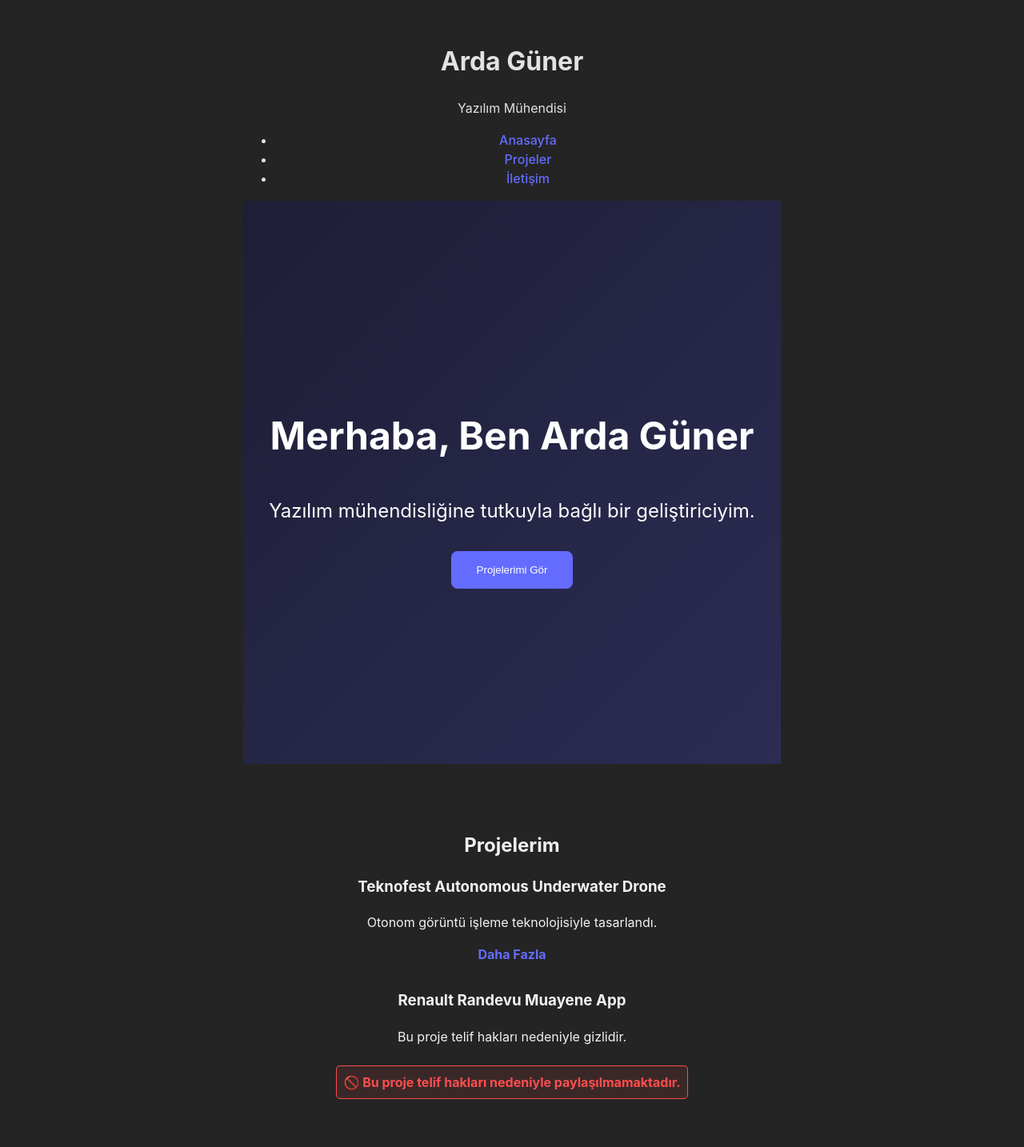
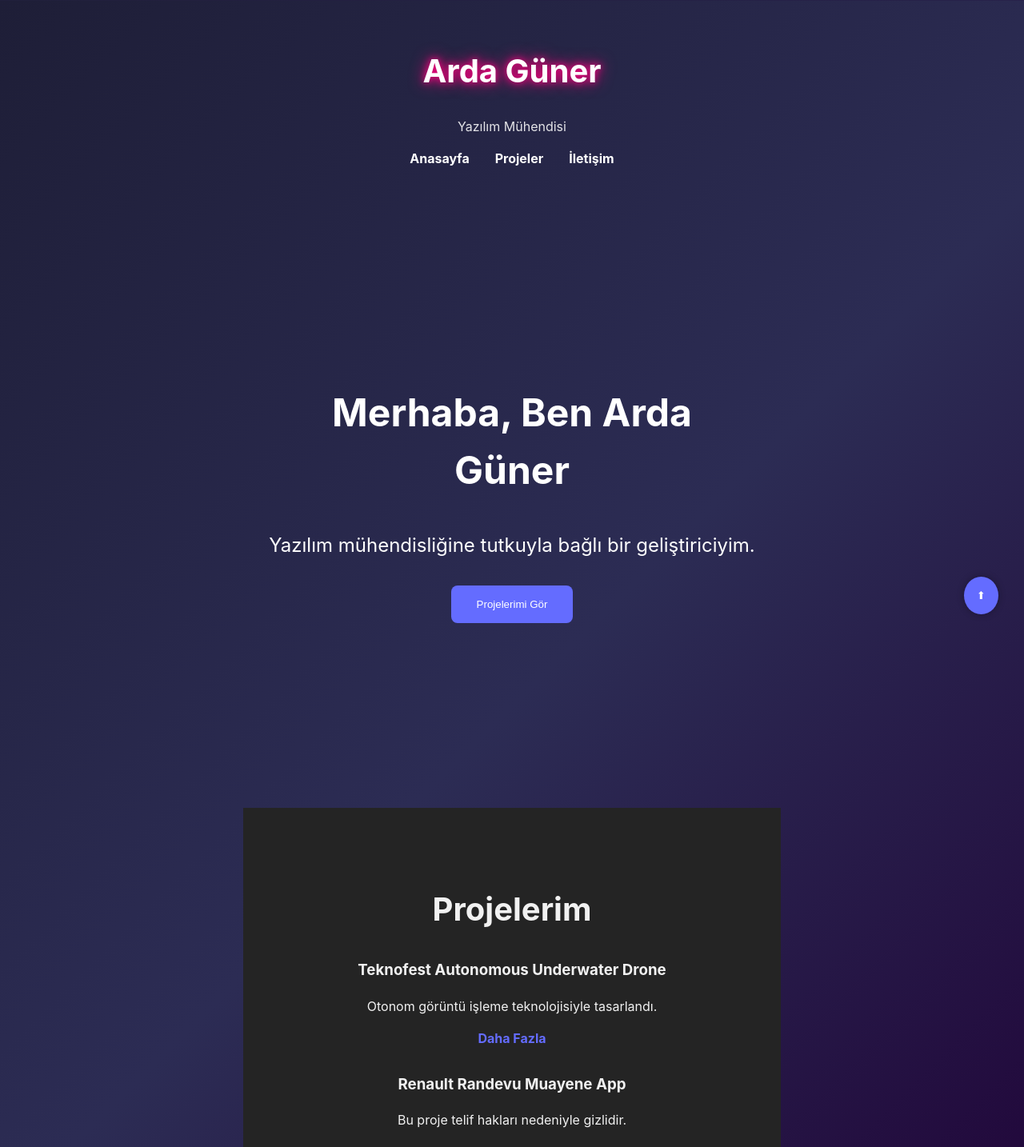
Before and after one commit to Ardeko/ardaguner.com, a React (Vite) app in the folder ardo/: page / in a window 1280 px wide. Shown: the top 1434 px of the page at 80% size. Built offline with nearby package versions, Linux system fonts and the light colour scheme.

Commit message:
mainframe update

```diff
--- a/ardo/index.html
+++ b/ardo/index.html
@@ -9,5 +9,10 @@
   <body>
     <div id="root"></div>
     <script type="module" src="/src/main.jsx"></script>
+
+
+    <button class="return-button" onclick="window.scrollTo({ top: 0, behavior: 'smooth' });">
+      ⬆
+    </button>
   </body>
 </html>
--- a/ardo/src/App.css
+++ b/ardo/src/App.css
@@ -1,6 +1,6 @@
 /* Root container */
 #root {
-  max-width: 1280px;
+  max-width: 100%;
   margin: 0 auto;
   padding: 2rem;
   text-align: center;
--- a/ardo/src/App.jsx
+++ b/ardo/src/App.jsx
@@ -81,7 +81,7 @@ function App() {
           <a href="https://github.com/SeIectra" target="_blank" rel="noopener noreferrer">
             GitHub
           </a>
-          <a href="https://linkedin.com" target="_blank" rel="noopener noreferrer">
+          <a href="https://www.linkedin.com/in/arda-g%C3%BCner/" target="_blank" rel="noopener noreferrer">
             LinkedIn
           </a>
         </div>
--- a/ardo/src/index.css
+++ b/ardo/src/index.css
@@ -12,39 +12,109 @@
   -moz-osx-font-smoothing: grayscale;
 }
 
-a {
-  font-weight: 500;
-  color: #646cff;
-  text-decoration: inherit;
-}
-
-a:hover {
-  color: #535bf2;
-}
-
 body {
   margin: 0;
   display: flex;
-  place-items: center;
-  min-width: 320px;
-  min-height: 100vh;
+  flex-direction: column;
+  align-items: center;
+  justify-content: center;
+  width: 100%;
+  height: 100%;
+  padding: 0;
+  box-sizing: border-box;
+  overflow: hidden;
+  background: linear-gradient(135deg, #1e1e37, #2c2c54, #1f0036);
+  animation: cyberpunk-bg-animation 10s infinite alternate;
 }
 
+@keyframes cyberpunk-bg-animation {
+  0% {
+    background-position: 0% 50%;
+  }
+  100% {
+    background-position: 100% 50%;
+  }
+}
+
+/* Geri Dönme Butonu */
+.return-button {
+  position: fixed;
+  bottom: 2rem;
+  right: 2rem;
+  background-color: #646cff;
+  color: #fff;
+  border: none;
+  padding: 1rem;
+  border-radius: 50%;
+  cursor: pointer;
+  transition: background-color 0.3s, transform 0.3s;
+  box-shadow: 0 0 10px rgba(0, 0, 0, 0.3);
+}
+
+.return-button:hover {
+  background-color: #535bf2;
+  transform: scale(1.1);
+}
+
+$1
+.header {
+  width: 100%;
+  text-align: center;
+  padding: 1.5rem 0;
+}
+
+.header h1 {
+  font-size: 2.5rem;
+  color: #fff;
+  transition: text-shadow 0.3s ease;
+  text-shadow: 0 0 10px #ff007f, 0 0 20px #ff007f;
+}
+
+.header h1:hover {
+  text-shadow: 0 0 20px #ff007f, 0 0 40px #ff007f, 0 0 60px #ff007f;
+}
+
+.header ul {
+  display: flex;
+  justify-content: center;
+  list-style: none;
+  padding: 0;
+  margin: 0;
+}
+
+.header ul li {
+  margin: 0 1rem;
+}
+
+.header ul li a {
+  color: #fff;
+  text-decoration: none;
+  font-weight: bold;
+}
+
+.header ul li a:hover {
+  color: #646cff;
+}
+
+/* Hero Section */
 .hero {
+  width: 100%;
+  height: 100vh;
   display: flex;
   flex-direction: column;
   justify-content: center;
   align-items: center;
-  height: 80vh;
-  background: linear-gradient(135deg, #1e1e37, #2c2c54);
   color: #fff;
   text-align: center;
   padding: 2rem;
+  box-sizing: border-box;
+  position: relative;
 }
 
 .hero h1 {
   font-size: 3rem;
   margin-bottom: 1rem;
+  max-width: 80%;
 }
 
 .hero p {
@@ -59,15 +129,49 @@ body {
   padding: 1rem 2rem;
   border-radius: 8px;
   cursor: pointer;
-  transition: background-color 0.3s;
+  transition: background-color 0.3s, transform 0.3s;
 }
 
 .hero button:hover {
   background-color: #535bf2;
+  transform: scale(1.05);
 }
 
-/* Telif hakkı mesajı için stil */
-.restricted {
+/* Projects Section */
+.projects-container {
+  width: 100%;
+  max-width: 1200px;
+  padding: 4rem 2rem;
+  text-align: center;
+  color: #f1f1f1;
+  box-sizing: border-box;
+}
+
+.projects-container h2 {
+  font-size: 2.5rem;
+  margin-bottom: 2rem;
+}
+
+.projects-container ul {
+  list-style: none;
+  padding: 0;
+}
+
+.projects-container li {
+  margin-bottom: 2.5rem;
+}
+
+.projects-container a {
+  color: #646cff;
+  text-decoration: none;
+  font-weight: bold;
+}
+
+.projects-container a:hover {
+  color: #535bf2;
+}
+
+.projects-container .restricted {
   color: #ff4d4f;
   font-weight: bold;
   margin-top: 0.5rem;
@@ -77,4 +181,47 @@ body {
   border-radius: 5px;
   display: inline-block;
   text-align: center;
+  max-width: 90%;
 }
+
+/* Footer */
+.footer { width: 100%; padding: 2rem 0; text-align: center; }
+.footer .social-links a.linkedin:before { content: '.footer {
+  width: 100%;
+  padding: 2rem 0;
+  text-align: center;F5E0'; margin-right: 5px !important;
+  background: #1e1e37;
+  color: #fff;
+  font-size: 0.9rem;
+}
+
+.footer .social-links a {
+  margin: 0 1rem;
+  color: #646cff;
+  text-decoration: none;
+  font-weight: bold;
+}
+
+.footer .social-links {
+  display: flex;
+  justify-content: center;
+  align-items: center;
+}
+
+.footer .social-links a.linkedin {
+  margin: 0 1rem;
+  color: #0077b5;
+}
+
+.footer .social-links a.linkedin:hover {
+  color: #005582;
+}
+  margin: 0 1rem;
+  color: #646cff;
+  text-decoration: none;
+  font-weight: bold;
+}
+
+.footer .social-links a:hover {
+  color: #535bf2;
+}
```
